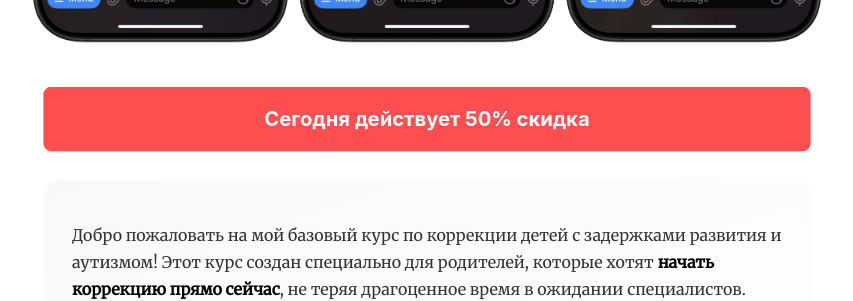
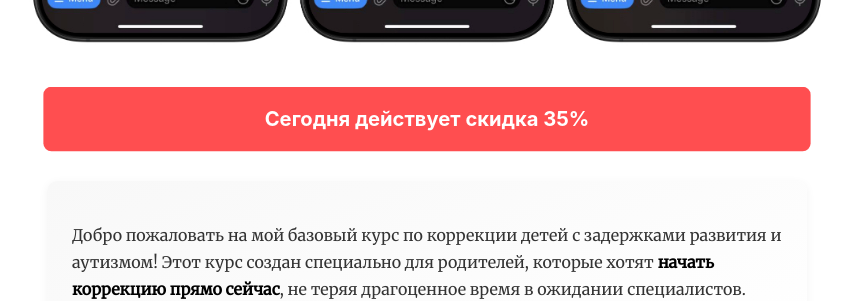
Before and after one commit to alexzavalny/ToykinaBusinessCard, a Jekyll site: the page built from _products/telegram-course.md, in a window 1280 px wide and 900 px high, scrolled down 736 px. Shown: the part 153-454 px from the top of the window, without its empty margins (213-1066 px from the left). Built offline with Jekyll 4.4.1, drawn with Linux system fonts in a browser that asks for light colours; comment, search, counter and statistics services are not loaded; some of the changed lines change nothing that is shown; some of the changed text lies outside the part shown.

Commit message:
Update telegram-course.md to reflect new pricing and discount details
- Changed course price from 9.5€ to 12€.
- Updated discount banner to indicate a 35% discount instead of 50%.
- Adjusted call-to-action section to display the new price with a strikethrough for clarity.

```diff
--- a/_products/telegram-course.md
+++ b/_products/telegram-course.md
@@ -2,7 +2,7 @@
 layout: product
 title: "Базовый курс по коррекции детей с задержками и аутизмом"
 image: "/img/course.jpg"
-price: "9.5€"
+price: "12€"
 button_url: "https://t.me/ToykinaCourseBot"
 button_text: "Купить курс"
 ---
@@ -179,7 +179,7 @@
 <div class="course-container">
 
 <div class="discount-banner">
-  Сегодня действует 50% скидка
+  Сегодня действует скидка 35%
 </div>
 
 <div class="course-intro">
@@ -275,7 +275,7 @@
 
 <div class="cta-section">
   <h2>Начните коррекцию вашего ребенка уже сегодня!</h2>
-  <p class="price-tag">Всего за 9.5€ <span style="text-decoration: line-through;">19€</span></p>
+  <p class="price-tag">Всего за 12€ <span style="text-decoration: line-through;">19€</span></p>
   <a href="https://t.me/ToykinaCourseBot" class="cta-button">Перейти в курс</a>
 </div>
 
```
